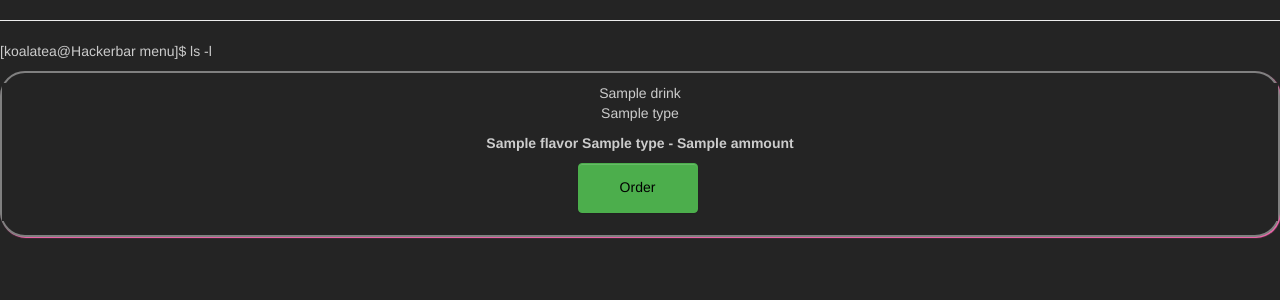
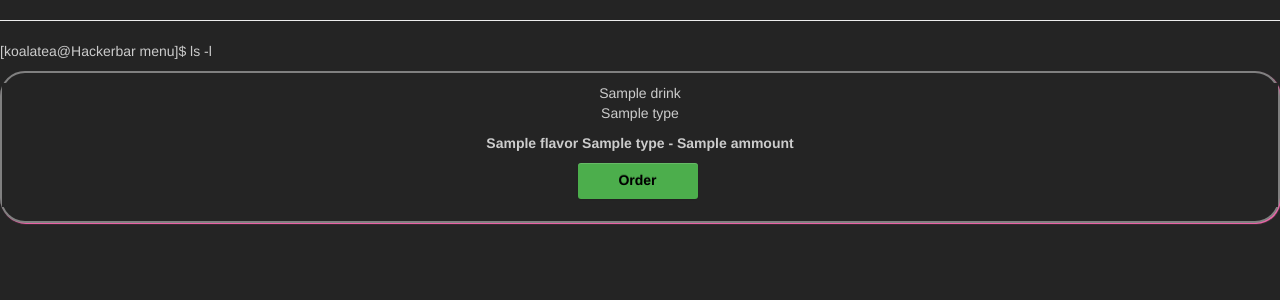
Before and after one commit to KoalaTea/ChambordPi, a Flask app: page /menu in a window 1280 px wide. Shown: the part 40-340 px from the top of the page. Run offline with Flask 2, Linux system fonts and the light colour scheme; a database or web service that is not in the repository returns one stand-in record (values such as "Sample title"); parts of the project's set-up code (start-up, migrations or seed data) failed here and were passed over; some libraries are stand-ins or nearby versions.

Commit message:
Yay buttons are okayish again

```diff
--- a/app/static/css/base.css
+++ b/app/static/css/base.css
@@ -40,7 +40,7 @@ nav *{
 /*.recipe {
 
 }*/
-.btn *{
+.btn {
     display: inline-block;
     padding: 9px 12px;
     padding-top: 7px;
@@ -61,7 +61,11 @@ nav *{
     box-shadow: none;
     transition: all 0.12s linear 0s !important;
     font: 14px/20px "Helvetica Neue",Helvetica,Arial,sans-serif;
+}
+
+.btn *{
     background: none;
+    color: #000000;
 }
 
 .btn-cons {
```
